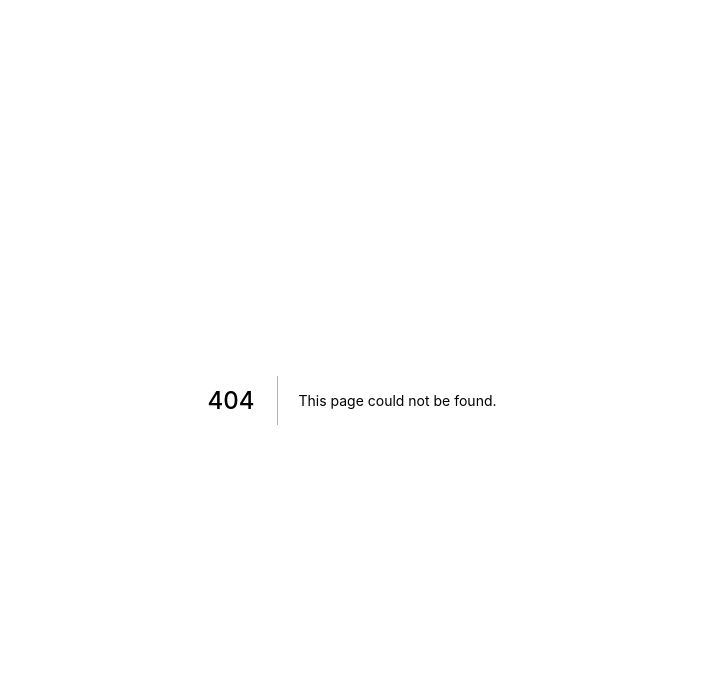
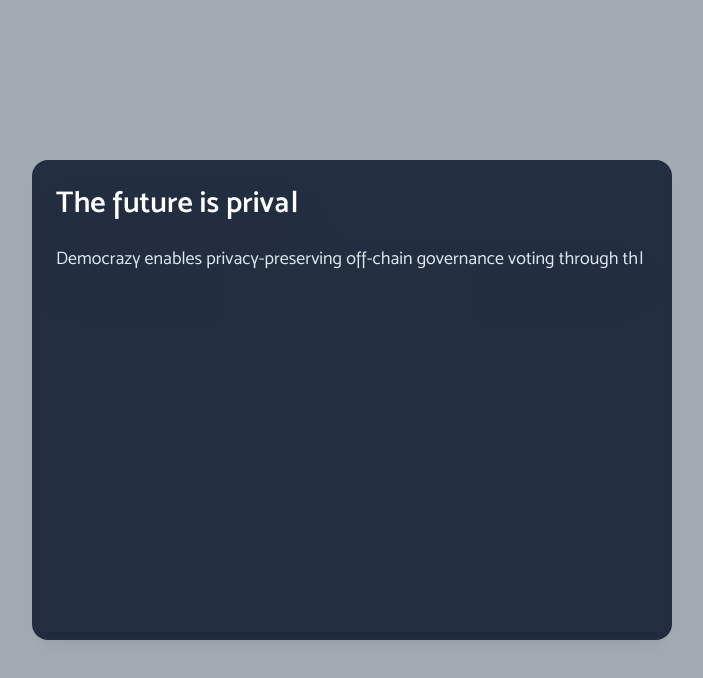
Before and after one commit to democrazy-eth-amsterdam/fe, a Next.js app: page /components/createDaoModal in a window 1280 px wide. Before the commit this address had no page. Shown: the top 678 px of the page, without its empty margins (288-991 px from the left). Built offline with nearby package versions, Linux system fonts and the light colour scheme.

Commit message:
Create dao progress

```diff
--- a/package.json
+++ b/package.json
@@ -21,6 +21,7 @@
     "next": "12.1.6",
     "react": "18.1.0",
     "react-dom": "18.1.0",
+    "typewriter-effect": "^2.18.2",
     "wagmi": "^0.3.5"
   },
   "devDependencies": {
--- /dev/null
+++ b/pages/components/button.tsx
@@ -0,0 +1,13 @@
+const Button = ({ text, onClick }: { text: string; onClick: () => void }) => {
+    return (
+        <button
+            className="rounded-full border-2 font-inter text-sm border-white px-11 py-[8px] mt-3
+            hover:bg-white hover:text-black duration-150 text-white"
+            onClick={onClick}
+        >
+            {text}
+        </button>
+    )
+}
+
+export default Button
--- /dev/null
+++ b/pages/components/createDaoModal.tsx
@@ -0,0 +1,69 @@
+import { useState } from "react"
+import TypewriterComponent from "typewriter-effect"
+
+const INFO_1 =
+    "Democrazy enables privacy-preserving off-chain governance voting through the use of zero knowledge proofs and homomorphic encryption. \
+With Democrazy, you may now use your governance tokens without revealing \
+any information regarding your votes."
+
+const INFO_2 =
+    "Democrazy is in beta stage. To create a DAO, you need to have a beta access token. \
+If you don't have one, apply for a beta application at forms.gle/some-placeholder-todo"
+
+const INFO_3 = "To get started, please enter your beta access token:"
+
+const CreateDaoModal = () => {
+    const [showInputs, setShowInputs] = useState(false)
+
+    return (
+        <div className="flex fixed inset-0 bg-slate-600 bg-opacity-50 h-full w-full z-10">
+            <div className="bg-slate-800 bg-opacity-95 rounded-2xl m-auto justify-center h-3/5 w-1/2 p-2">
+                <div className="h-full w-full p-4 font-mosk text-white shadow-lg drop-shadow-2xl">
+                    <h1 className="text-3xl font-semibold">
+                        <TypewriterComponent
+                            onInit={typewriter => {
+                                typewriter
+                                    .changeDelay(100)
+                                    .typeString("The future is ")
+                                    .typeString("private.")
+                                    .pauseFor(2000)
+                                    .deleteChars(8)
+                                    .typeString("anonymous.")
+                                    .pauseFor(2000)
+                                    .deleteChars(10)
+                                    .typeString("Democrazy.")
+                                    .start()
+                            }}
+                        />
+                    </h1>
+                    <br />
+                    <p className="text-lg text-slate-200">
+                        <TypewriterComponent
+                            onInit={typewriter => {
+                                typewriter
+                                    .changeDelay(25)
+                                    .pauseFor(2500)
+                                    .typeString(INFO_1)
+                                    .typeString("<br/>")
+                                    .typeString("<br/>")
+                                    .pauseFor(2500)
+                                    .typeString(INFO_2)
+                                    .pauseFor(2500)
+                                    .typeString("<br/>")
+                                    .typeString("<br/>")
+                                    .typeString(INFO_3)
+                                    .callFunction(() => setShowInputs(true))
+                                    .start()
+                            }}
+                        />
+                    </p>
+                    <br />
+
+                    {showInputs ? <input type="text" /> : <></>}
+                </div>
+            </div>
+        </div>
+    )
+}
+
+export default CreateDaoModal
--- a/pages/components/daocard.tsx
+++ b/pages/components/daocard.tsx
@@ -1,4 +1,5 @@
 import Image from "next/image"
+import Button from "./button"
 
 const Daocard = ({ name, memberCount, logo }: { name: string; memberCount: number; logo: string }) => {
     return (
@@ -10,13 +11,9 @@
                 <Image src={logo} alt="Dao Image" width="110" height="110" className="rounded-full" />
             </div>
             <p className="font-inter text-md font-black mt-0.5">{name}</p>
+            {/* TODO: Localize member count */}
             <p className="font-inter text-xs font-extralight">{memberCount} members</p>
-            <button
-                className="rounded-full border-2 font-inter text-sm border-white px-11 py-[8px] mt-3
-            hover:bg-white hover:text-black duration-150"
-            >
-                View
-            </button>
+            <Button text={"View"} onClick={() => {}} />
         </div>
     )
 }
--- a/pages/components/sidebar.tsx
+++ b/pages/components/sidebar.tsx
@@ -1,8 +1,15 @@
 import { ConnectButton } from "@rainbow-me/rainbowkit"
+import { useState } from "react"
+
 import Image from "next/image"
 import Link from "next/link"
 
+import Button from "./button"
+import CreateDaoModal from "./createDaoModal"
+
 const Sidebar = ({ darkTheme, themeChangeHandler }: { darkTheme: boolean; themeChangeHandler: () => void }) => {
+    const [showCreateDaoModal, setShowCreateDaoModal] = useState(false)
+
     return (
         <div className="flex flex-col space-b space-y-15 bg-[#E1E1E1] bg-opacity-20 lg:w-[19rem] md:w-60 shadow-2xl">
             <Link href="/">
@@ -17,7 +24,12 @@
 
             <div className="flex w-full h-1/2"></div>
 
-            <div className="flex flex-col w-full h-1/6 mt-auto">
+            <div className="flex flex-col flex-1 w-full h-1/6 mt-auto p-4">
+                <div className="flex flex-col flex-1 w-full justify-center">
+                    <div className="h-1/6" />
+                    <div className="flex flex-row m-auto">
+                        <Button text={"Create a Dao"} onClick={() => setShowCreateDaoModal(true)} />
+                    </div>
                     <div className="flex flex-row m-auto space-x-2">
                         <Image
                             src={darkTheme ? "/moon.svg" : "/sun.svg"}
@@ -35,12 +47,13 @@
                             }}
                             className="hover:scale-105 duration-300 cursor-pointer"
                         />
-                    {/* TODO: BUG IN SUN IMAGE RENDER, OVERLAPS WTH WALLET BOX */}
                         {/* Uicons by <a href="https://www.flaticon.com/uicons">Flaticon</a> */}
                         <ConnectButton showBalance={false} accountStatus={{ smallScreen: "address" }} />
                     </div>
                 </div>
             </div>
+            {showCreateDaoModal ? <CreateDaoModal /> : <></>}
+        </div>
     )
 }
 
```
Also changed, not shown: 1 other file (tests, documents, lock files or other folders). Lines whose indentation alone changed are shown as unchanged.
